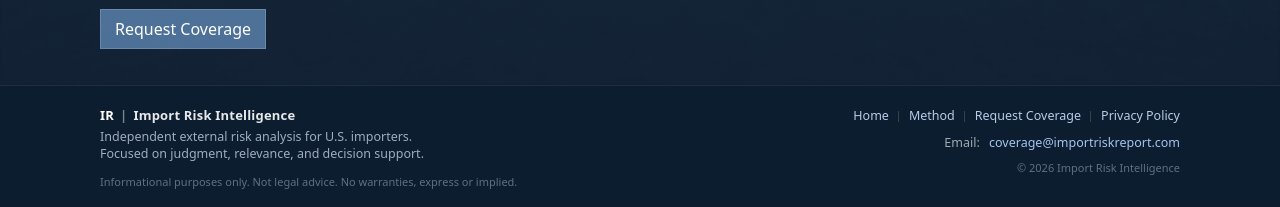
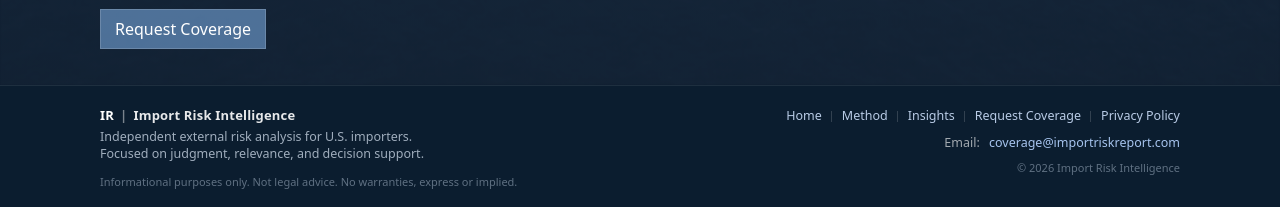
Before and after one commit to importrisk/import-risk-intelligence-site, a Jekyll site: the page built from index.html, in a window 1280 px wide. Shown: the part 1932-2139 px from the top of the page. Built offline with Jekyll 4.4.1, drawn with Linux system fonts in a browser that asks for light colours.

Commit message:
Update footer.html

```diff
--- a/_includes/footer.html
+++ b/_includes/footer.html
@@ -23,11 +23,12 @@
 
     <div class="footer-right">
       <nav class="footer-nav" aria-label="Footer navigation">
-        <a href="./">Home</a>
-        <a href="./method.html">Method</a>
-        <a href="./contact.html">Request Coverage</a>
-        <a href="./privacy.html">Privacy Policy</a>
-      </nav>
+      <a href="./">Home</a>
+      <a href="./method.html">Method</a>
+      <a href="./insights.html">Insights</a>
+      <a href="./contact.html">Request Coverage</a>
+      <a href="./privacy.html">Privacy Policy</a>
+    </nav>
 
       <div class="footer-meta">
         <span class="footer-label">Email:</span>
```
